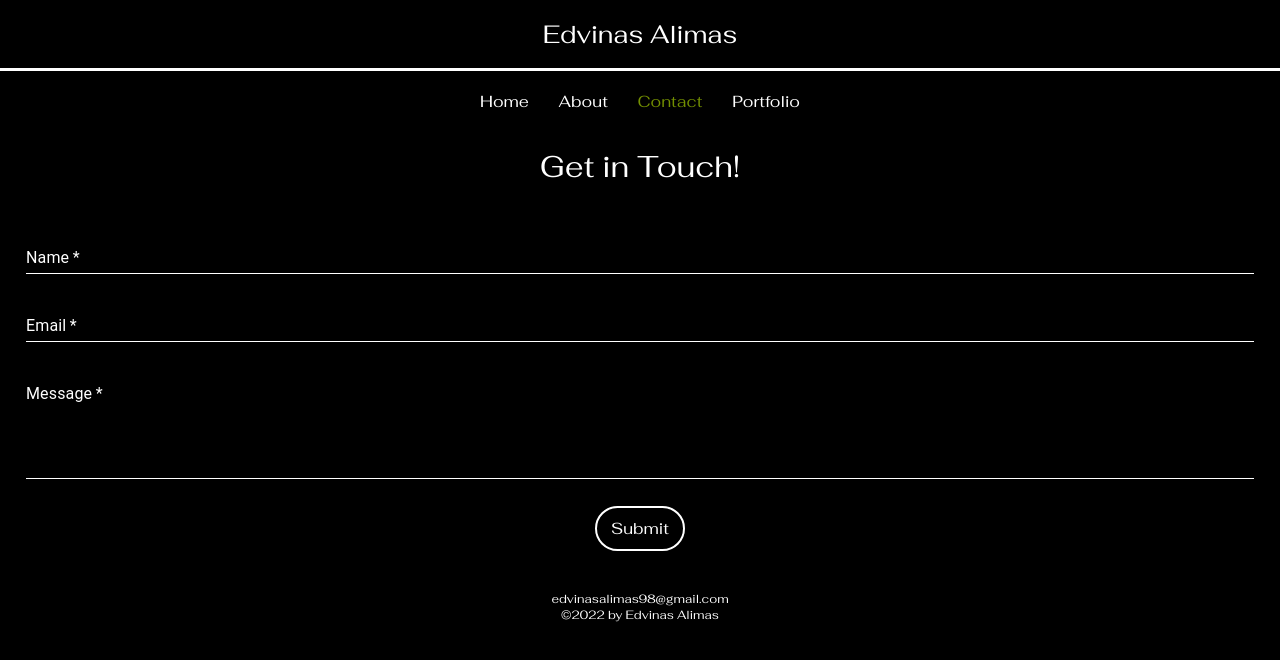
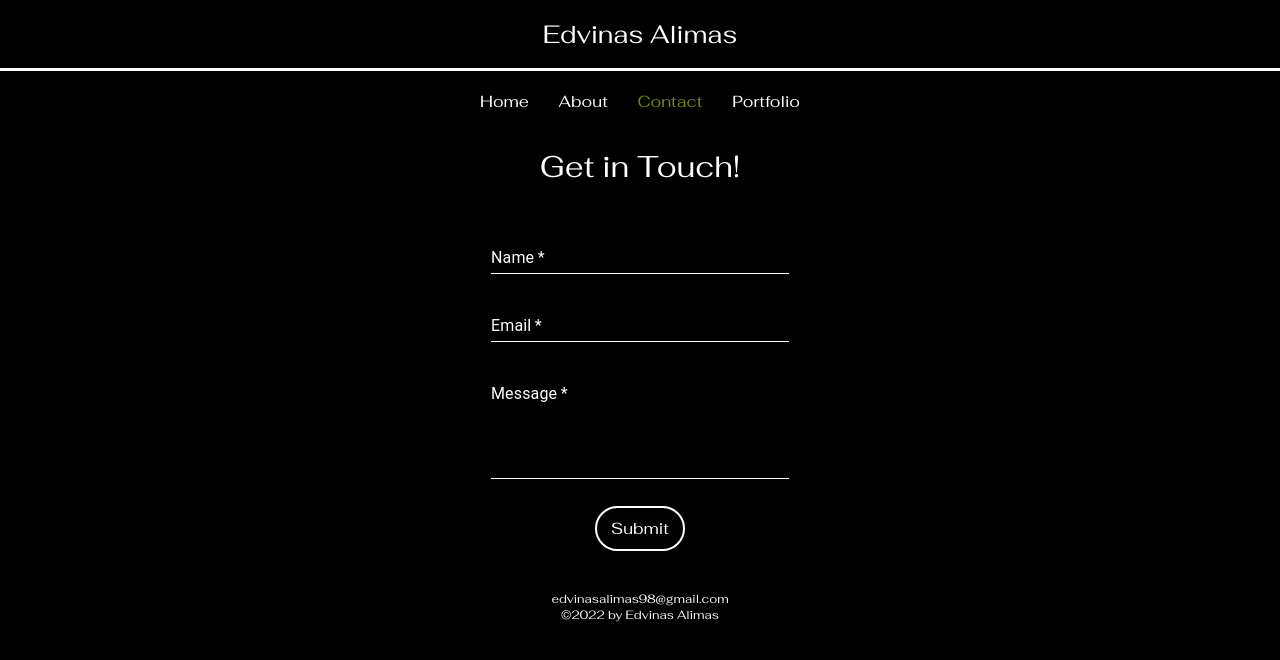
Before and after one commit to EdvinasA/react-edvinas, a React (Create React App) app in the folder app/: page /contact in a window 1280 px wide. Shown: the top 660 px of the page. Built offline with nearby package versions, Linux system fonts and the light colour scheme.

Commit message:
Update contact form

```diff
--- a/app/src/components/ContactComponent/ContactComponent.scss
+++ b/app/src/components/ContactComponent/ContactComponent.scss
@@ -1,5 +1,7 @@
 .contact-wrapper {
   color: white;
+  width: 350px;
+  margin: 0 auto;
 }
 .contact-title {
   text-align: center;
```
